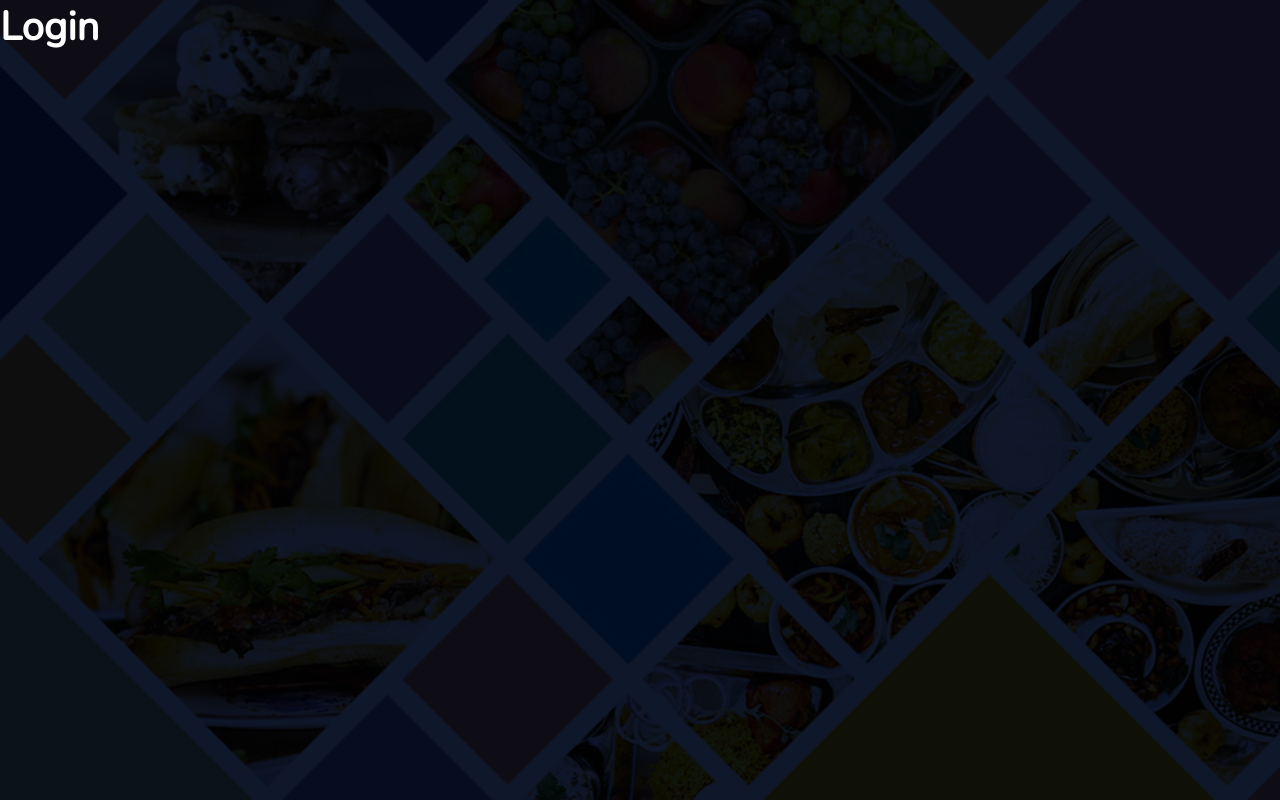
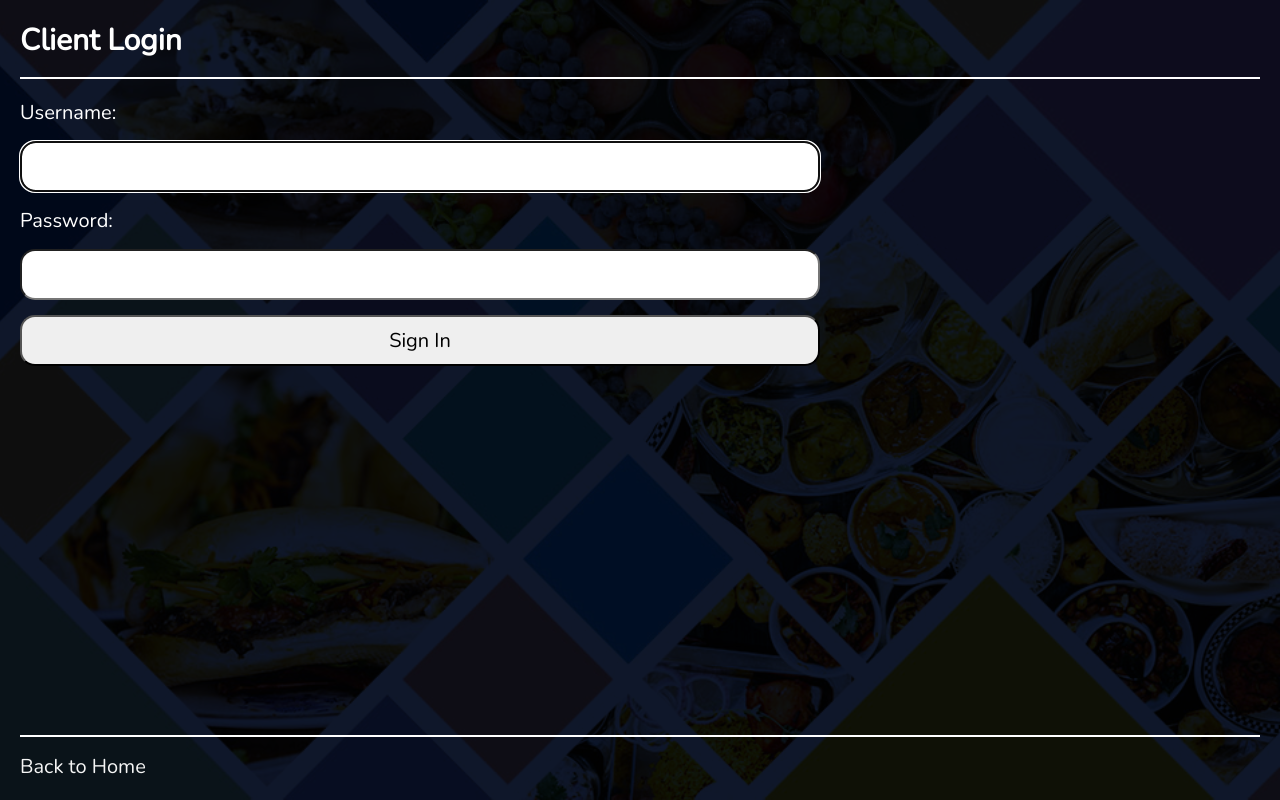
Before and after one commit to comrench/login-api, a React (Create React App) app in the folder app/: page /login in a window 1280 px wide. Built offline with nearby package versions, Linux system fonts and the light colour scheme.

Commit message:
Add the UI login

```diff
--- a/app/src/app/store.js
+++ b/app/src/app/store.js
@@ -1,10 +1,12 @@
 import { configureStore } from '@reduxjs/toolkit';
 import { apiSlice } from './api/apiSlice';
 import { setupListeners } from '@reduxjs/toolkit/dist/query';
+import authReducter from '../features/auth/authSlice';
 
 export const store = configureStore({
   reducer: {
     [apiSlice.reducerPath]: apiSlice.reducer,
+    auth: authReducter,
   },
   middleware: (getDefaultMiddleware) =>
     getDefaultMiddleware().concat(apiSlice.middleware),
--- a/app/src/components/DashHeader.js
+++ b/app/src/components/DashHeader.js
@@ -1,14 +1,57 @@
-import { Link } from 'react-router-dom';
+import { useEffect } from 'react';
+import { FontAwesomeIcon } from '@fortawesome/react-fontawesome';
+import { faRightFromBracket } from '@fortawesome/free-solid-svg-icons';
+import { Link, useNavigate, useLocation } from 'react-router-dom';
+
+import { useSendLogoutMutation } from '../features/auth/authApiSlice';
+
+const DASH_REGEX = /~\/dash(\/)?$/;
+const CALORIES_REGEX = /~\/dash\/calories(\/)?$/;
+const USERS_REGEX = /~\/dash\/users(\/)?$/;
 
 const DashHeader = () => {
+  const navigate = useNavigate();
+  const { pathname } = useLocation();
+
+  const [sendLogout, { isLoading, isSuccess, isError, error }] =
+    useSendLogoutMutation();
+
+  useEffect(() => {
+    if (isSuccess) navigate('/');
+  }, [isSuccess, navigate]);
+
+  const onLogoutClicked = () => sendLogout();
+
+  if (isLoading) return <p>Logging out...</p>;
+
+  if (isError) return <p>Error: {error.data?.message}</p>;
+
+  let dashClass = null;
+  if (
+    !DASH_REGEX.test(pathname) &&
+    !CALORIES_REGEX.test(pathname) &&
+    !USERS_REGEX.test(pathname)
+  ) {
+    dashClass = 'dash-header__container--small';
+  }
+
+  const logoutButton = (
+    <button className='icon-button' title='Logout' onClick={onLogoutClicked}>
+      <FontAwesomeIcon icon={faRightFromBracket} />
+    </button>
+  );
+
   const content = (
     <header className='dash-header'>
-      <div className='dash-header__container'>
+      <div className={`dash-header__container ${dashClass}`}>
         <Link to='/dash'>
           <h1 className='dash-header__title'>CalorieApp</h1>
         </Link>
       </div>
-      <nav className='dash-header__nav'>{/** add nav buttons later */}</nav>
+      <nav className='dash-header__nav'>
+        {logoutButton}
+        {/** add nav buttons later */}
+      </nav>
     </header>
   );
   return content;
--- a/app/src/features/auth/Login.js
+++ b/app/src/features/auth/Login.js
@@ -1,5 +1,101 @@
+import { useRef, useState, useEffect } from 'react';
+import { useNavigate, Link } from 'react-router-dom';
+
+import { useDispatch } from 'react-redux';
+import { setCredentials } from './authSlice';
+import { useLoginMutation } from './authApiSlice';
+
 const Login = () => {
-  return <h1>Login</h1>;
+  const userRef = useRef();
+  const errRef = useRef();
+  const [username, setUsername] = useState('');
+  const [password, setPassword] = useState('');
+  const [errMsg, setErrMsg] = useState('');
+
+  const navigate = useNavigate();
+  const dispatch = useDispatch();
+
+  const [login, { isLoading }] = useLoginMutation();
+
+  useEffect(() => {
+    userRef.current.focus();
+  }, []);
+
+  useEffect(() => {
+    setErrMsg('');
+  }, [username, password]);
+
+  const handleSubmit = async (e) => {
+    e.preventDefault();
+    try {
+      const { accessToken } = await login({ username, password }).unwrap();
+      dispatch(setCredentials({ accessToken }));
+      setUsername('');
+      setPassword('');
+      navigate('/dash');
+    } catch (err) {
+      if (!err.status) {
+        setErrMsg('No Server Response');
+      } else if (err.status === 400) {
+        setErrMsg('Missing Username or Password');
+      } else if (err.status === 401) {
+        setErrMsg('Unauthorized');
+      } else {
+        setErrMsg(err.data?.message);
+      }
+      errRef.current.focus();
+    }
+  };
+
+  const handleUserInput = (e) => setUsername(e.target.value);
+  const handlePwdInput = (e) => setPassword(e.target.value);
+
+  const errClass = errMsg ? 'errmsg' : 'offscreen';
+
+  if (isLoading) return <p>Loading...</p>;
+
+  const content = (
+    <section className='public'>
+      <header>
+        <h1>Client Login</h1>
+      </header>
+      <main className='login'>
+        <p ref={errRef} className={errClass} aria-live='assertive'>
+          {errMsg}
+        </p>
+        <form className='form' onSubmit={handleSubmit}>
+          <label htmlFor='username'>Username:</label>
+          <input
+            className={`form__input`}
+            type='text'
+            id='username'
+            ref={userRef}
+            value={username}
+            onChange={handleUserInput}
+            autoComplete='off'
+            required
+          />
+
+          <label htmlFor='password'>Password:</label>
+          <input
+            className={`form__input`}
+            type='password'
+            id='password'
+            value={password}
+            onChange={handlePwdInput}
+            required
+          />
+
+          <button className='form__submit-button'>Sign In</button>
+        </form>
+      </main>
+      <footer>
+        <Link to='/'>Back to Home</Link>
+      </footer>
+    </section>
+  );
+
+  return content;
 };
 
 export default Login;
--- /dev/null
+++ b/app/src/features/auth/authApiSlice.js
@@ -0,0 +1,40 @@
+import { apiSlice } from '../../app/api/apiSlice';
+import { logout } from './authSlice';
+
+export const authApiSlice = apiSlice.injectEndpoints({
+  endpoints: (builder) => ({
+    login: builder.mutation({
+      query: (credentials) => ({
+        url: '/auth',
+        method: 'POST',
+        body: { ...credentials },
+      }),
+    }),
+    sendLogout: builder.mutation({
+      query: () => ({
+        url: '/auth/logout',
+        method: 'POST',
+      }),
+      async onQueryStarted(arg, { dispatch, queryFulfilled }) {
+        try {
+          // const {data}
+          await queryFulfilled;
+          // console.log(data)
+          dispatch(logout());
+          dispatch(apiSlice.util.resetApiState());
+        } catch (err) {
+          console.log(err);
+        }
+      },
+    }),
+    refresh: builder.mutation({
+      query: () => ({
+        url: '/auth/refresh',
+        method: 'GET',
+      }),
+    }),
+  }),
+});
+
+export const { useLoginMutation, useSendLogoutMutation, useRefreshMutation } =
+  authApiSlice;
--- /dev/null
+++ b/app/src/features/auth/authSlice.js
@@ -0,0 +1,21 @@
+import { createSlice } from '@reduxjs/toolkit';
+
+const authSlice = createSlice({
+  name: 'auth',
+  initialState: { token: null },
+  reducers: {
+    setCredentials: (state, action) => {
+      const { accessToken } = action.payload;
+      state.token = accessToken;
+    },
+    logout: (state, action) => {
+      state.token = null;
+    },
+  },
+});
+
+export const { setCredentials, logout } = authSlice.actions;
+
+export default authSlice.reducer;
+
+export const selectCurrentToken = (state) => state.auth.token;
```
